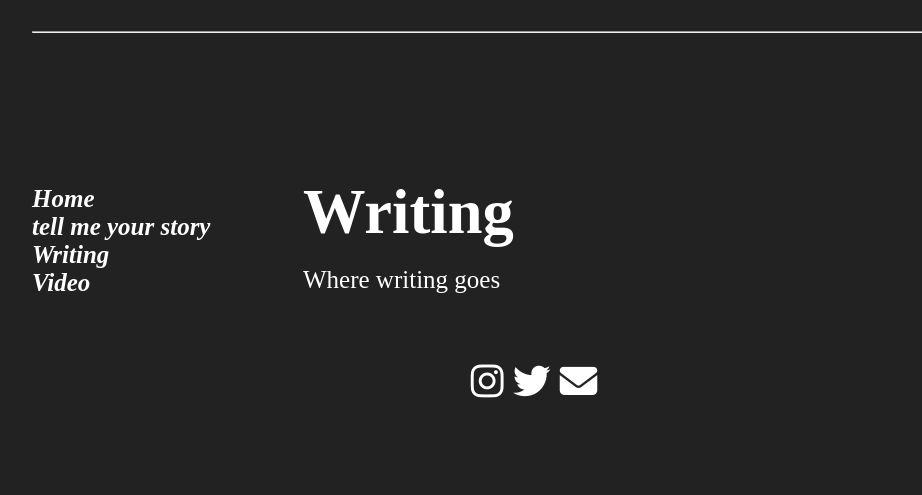
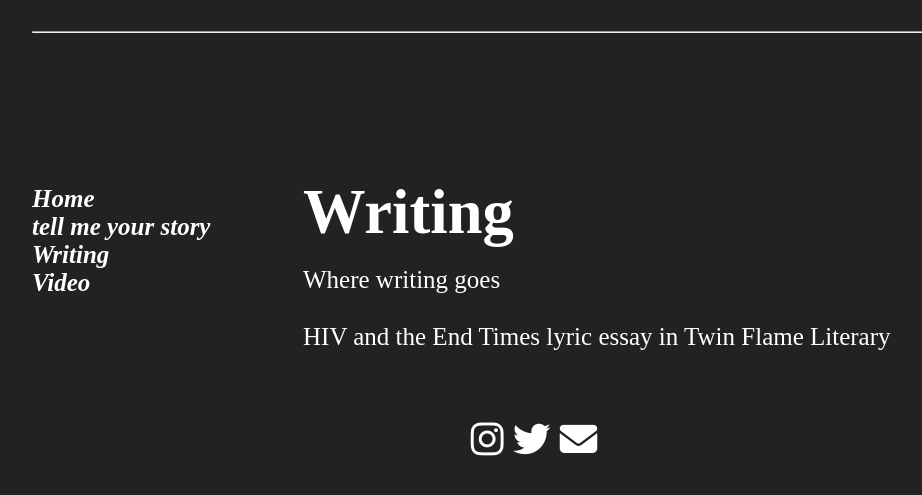
Before and after one commit to lewzsh/rah, a Jekyll site: the page built from docs/writing.markdown, in a window 1280 px wide. Shown: the top 495 px of the page, without its empty margins (106-1028 px from the left). Built offline with Jekyll 4.4.1, drawn with Linux system fonts in a browser that asks for light colours; nearby versions of some CDN libraries; some web fonts are replaced.

Commit message:
Update writing.markdown
added a single link HIV

```diff
--- a/docs/writing.markdown
+++ b/docs/writing.markdown
@@ -4,3 +4,6 @@ title: Writing
 ---
 
 Where writing goes
+
+
+[HIV and the End Times](https://twinflameliterary.com/hiv-and-the-end-times/) lyric essay in Twin Flame Literary
```
